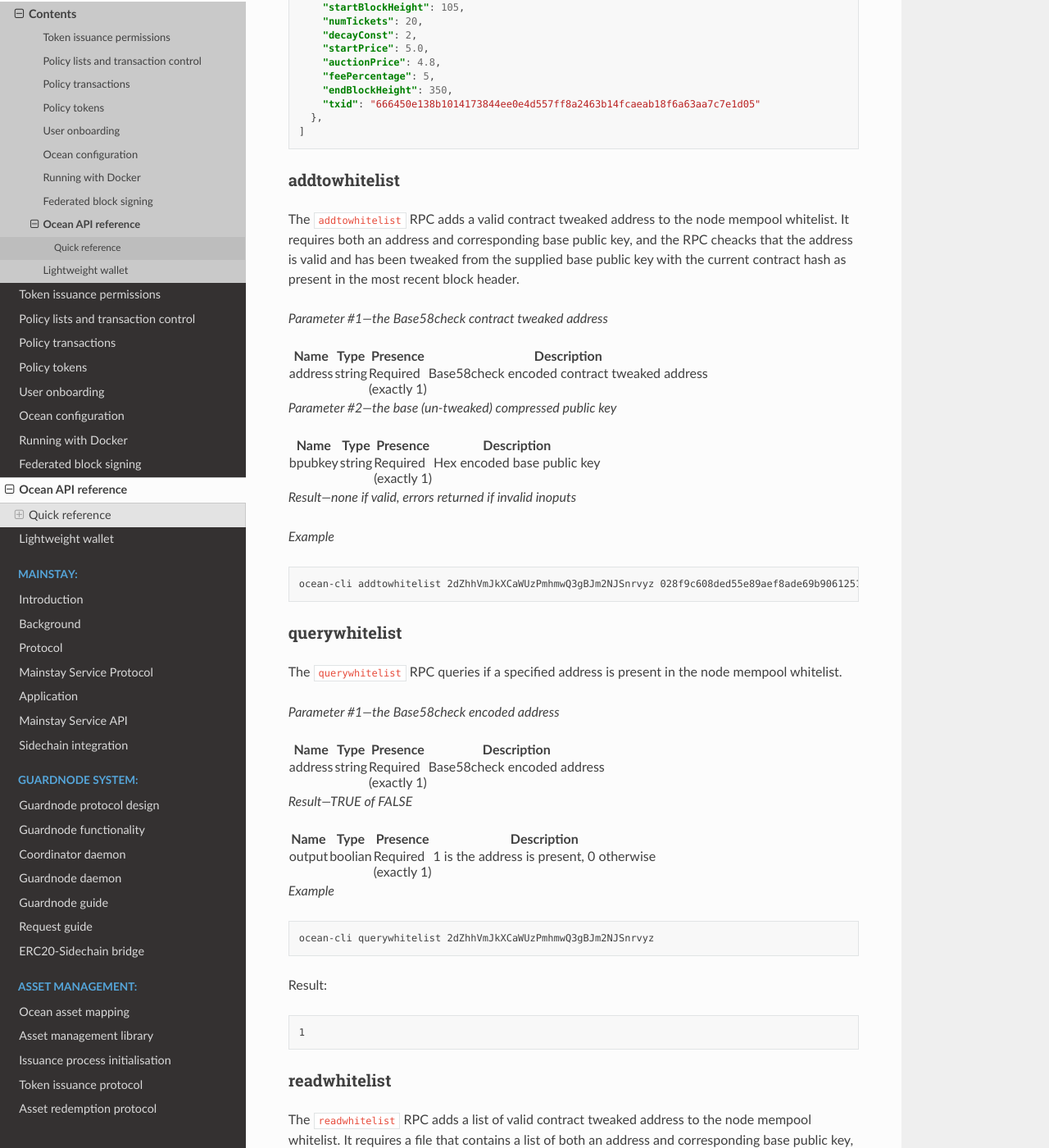
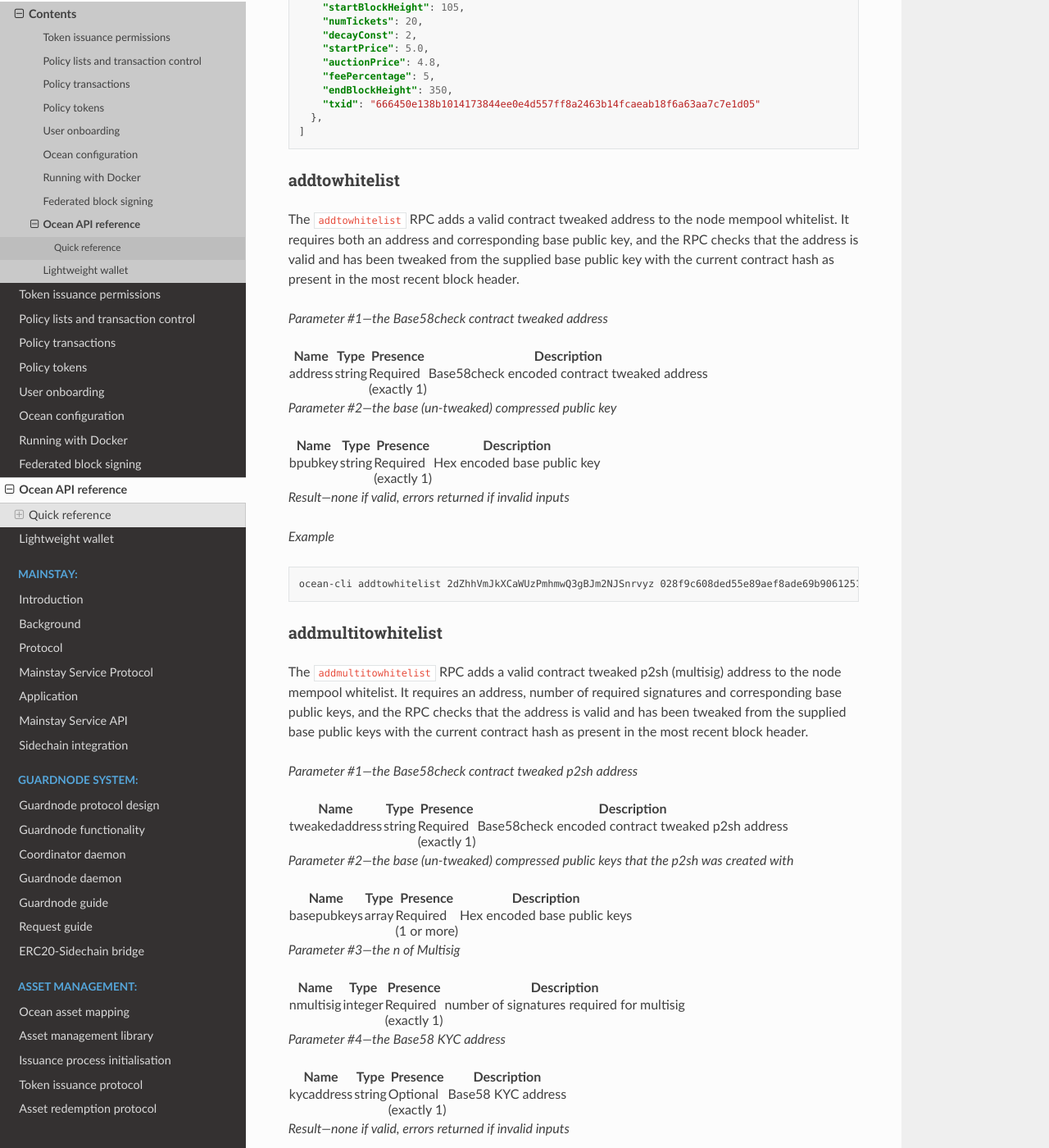
Before and after one commit to commerceblock/docs, a Sphinx documentation site: the page built from source/ocean-api/index.rst, in a window 1280 px wide and 1400 px high, scrolled down 13898 px. Shown: the whole window at 82% size. Built offline with Sphinx 7.4.7 and the Read the Docs theme 2.0.0, drawn with Linux system fonts in a browser that asks for light colours; some of the changed text lies outside the part shown.

Commit message:
Added description for addmultitowhitelist rpc

```diff
--- a/source/ocean-api/index.rst
+++ b/source/ocean-api/index.rst
@@ -282,7 +282,7 @@
 
 .. code-block:: bash
 
-   ocean-cli createkycfile "test" [{"address":2dZhhVmJkXCaWUzPmhmwQ3gBJm2NJSnrvyz,"pubkey":028f9c608ded55e89aef8ade69b90612510dbd333c8d63cbe1072de9049731bb58}] [{"nmultisig":1,"pubkeys":[028f9c608ded55e89aef8ade69b90612510dbd333c8d63cbe1072de9049731bb58,0263a73eca5334af77037a1c8844b5220017bf6fb627c5a57c862dff20ea001d99]}]
+   ocean-cli createkycfile test [{"address":2dZhhVmJkXCaWUzPmhmwQ3gBJm2NJSnrvyz,"pubkey":028f9c608ded55e89aef8ade69b90612510dbd333c8d63cbe1072de9049731bb58}] [{"nmultisig":1,"pubkeys":[028f9c608ded55e89aef8ade69b90612510dbd333c8d63cbe1072de9049731bb58,0263a73eca5334af77037a1c8844b5220017bf6fb627c5a57c862dff20ea001d99]}]
 
 Result:
 
@@ -1842,7 +1842,7 @@
 
 The ``addtowhitelist`` RPC adds a valid contract tweaked address to the node
 mempool whitelist. It requires both an address and corresponding base public
-key, and the RPC cheacks that the address is valid and has been tweaked
+key, and the RPC checks that the address is valid and has been tweaked
 from the supplied base public key with the current
 contract hash as present in the most recent block header.
 
@@ -1896,13 +1896,128 @@
    </table>
 
 
-*Result---none if valid, errors returned if invalid inoputs*
+*Result---none if valid, errors returned if invalid inputs*
 
 *Example*
 
 .. code-block:: bash
 
    ocean-cli addtowhitelist 2dZhhVmJkXCaWUzPmhmwQ3gBJm2NJSnrvyz 028f9c608ded55e89aef8ade69b90612510dbd333c8d63cbe1072de9049731bb58
+
+addmultitowhitelist
+^^^^^^^^^^^^^^^^^^^^^^^^^^^^^^^^^^^^^^^^
+
+The ``addmultitowhitelist`` RPC adds a valid contract tweaked p2sh (multisig) address to the node
+mempool whitelist. It requires an address, number of required signatures and corresponding base public
+keys, and the RPC checks that the address is valid and has been tweaked
+from the supplied base public keys with the current
+contract hash as present in the most recent block header.
+
+*Parameter #1---the Base58check contract tweaked p2sh address*
+
+
+.. raw:: html
+
+   <table>
+    <thead>
+     <tr>
+      <th>Name</th>
+      <th>Type</th>
+      <th>Presence</th>
+      <th>Description</th>
+     </tr>
+    </thead>
+    <tbody>
+     <tr>
+      <td>tweakedaddress</td>
+      <td>string</td>
+      <td>Required<br />(exactly 1)</td>
+      <td>Base58check encoded contract tweaked p2sh address</td>
+     </tr>
+    </tbody>
+   </table>
+
+
+*Parameter #2---the base (un-tweaked) compressed public keys that the p2sh was created with*
+
+
+.. raw:: html
+
+   <table>
+    <thead>
+     <tr>
+      <th>Name</th>
+      <th>Type</th>
+      <th>Presence</th>
+      <th>Description</th>
+     </tr>
+    </thead>
+    <tbody>
+     <tr>
+      <td>basepubkeys</td>
+      <td>array</td>
+      <td>Required<br />(1 or more)</td>
+      <td>Hex encoded base public keys</td>
+     </tr>
+    </tbody>
+   </table>
+
+*Parameter #3---the n of Multisig*
+
+
+.. raw:: html
+
+   <table>
+    <thead>
+     <tr>
+      <th>Name</th>
+      <th>Type</th>
+      <th>Presence</th>
+      <th>Description</th>
+     </tr>
+    </thead>
+    <tbody>
+     <tr>
+      <td>nmultisig</td>
+      <td>integer</td>
+      <td>Required<br />(exactly 1)</td>
+      <td>number of signatures required for multisig</td>
+     </tr>
+    </tbody>
+   </table>
+
+*Parameter #4---the Base58 KYC address*
+
+
+.. raw:: html
+
+   <table>
+    <thead>
+     <tr>
+      <th>Name</th>
+      <th>Type</th>
+      <th>Presence</th>
+      <th>Description</th>
+     </tr>
+    </thead>
+    <tbody>
+     <tr>
+      <td>kycaddress</td>
+      <td>string</td>
+      <td>Optional<br />(exactly 1)</td>
+      <td>Base58 KYC address</td>
+     </tr>
+    </tbody>
+   </table>
+
+
+*Result---none if valid, errors returned if invalid inputs*
+
+*Example*
+
+.. code-block:: bash
+
+   ocean-cli addmultitowhitelist 2dZhhVmJkXCaWUzPmhmwQ3gBJm2NJSnrvyz [028f9c608ded55e89aef8ade69b90612510dbd333c8d63cbe1072de9049731bb58,028f9c608ded55e89aef8ade69b90612510dbd333c8d63cbe1072de9049731bb58] 1
 
 querywhitelist
 ^^^^^^^^^^^^^^^^^^^^^^^^^^^^^^^^^^^^^^^^
```
